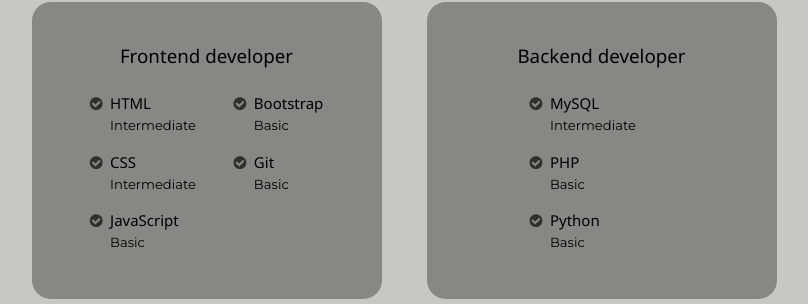
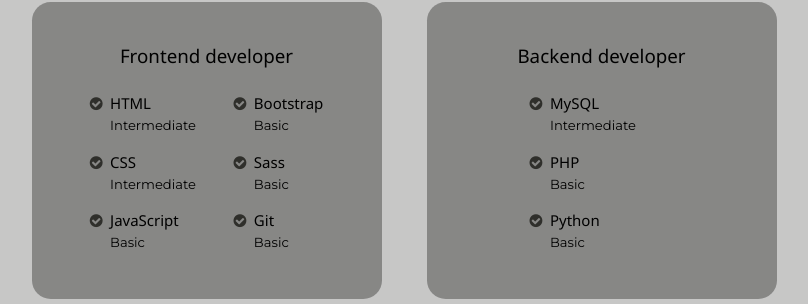
Before and after one commit to MiMendiola/MiMendiola.github.io, a plain HTML site: page index.html in a window 1280 px wide. Shown: the part 1043-1347 px from the top of the page, without its empty margins (236-1044 px from the left). Drawn offline with nearby package versions, Linux system fonts and the light colour scheme.

Commit message:
Last Update

```diff
--- a/index.html
+++ b/index.html
@@ -93,7 +93,6 @@
                         <div class="home_data">
                             <h1 class="home_title">Hi, this Miguel</h1>
                             <h3 class="home_subtitle">Cross-Platform & Frontend developer</h3>
-                            <!-- <p class="home_description">Studies in cross-platform development and in the process of one of the best web developers</p> -->
                             <p class="home_description">Studies in cross-platform development and becoming a web developer.</p>
                             <a href="mailto:mglmendiol@gmail.com" class="button button--flex">
                                 Contact Me <i class="fa fa-envelope button_icon"></i>
@@ -109,13 +108,7 @@
                 <span class="section_subtitle">My introduction</span>
 
                 <div class="about_container container grid">
-                    <!-- <img src="assets/img/about.jpeg" alt="" class="about_img"> -->
-
                     <div class="about_data">
-                        <!-- <p class="about_description">
-                            I consider myself a person with a great facility to learn and learn quickly, so I believe
-                            that in this world of computing I have a long way to go with a great future.
-                        </p> -->
                         <p class="about_description">
                             Im a faster learner and always i seeking ways to improve my skills which in computing world
                             is esencial due it constant changes and updates. I adapt very well to different situation
@@ -137,18 +130,13 @@
                             <span class="about_info-name">Companies <br> worked</span>
                         </div>
                     </div>
-                    <div class="about_buttons">
-                        <a download="" href="assets/pdf/MiguelMendiola-Resume.pdf" class="button button--flex">
-                            Download CV<i class="fa fa-download button_icon"></i>
-                        </a>
-                    </div> -->
+                     -->
                 </div>
             </section>
 
             <!--==================== SKILLS ====================-->
             <section class="skills section" id="skills">
                 <h2 class="section_title">Skills</h2>
-                <!-- <span class="section_subtitle">My technical level</span> -->
 
                 <div class="skills_container container grid">
                     <div class="skills_content">
@@ -199,19 +187,19 @@
                                     <i class="fa fa-check-circle"></i>
 
                                     <div>
+                                        <h3 class="skills_name">Sass</h3>
+                                        <span class="skill_level">Basic</span>
+                                    </div>
+                                </div>
+
+                                <div class="skills_data">
+                                    <i class="fa fa-check-circle"></i>
+
+                                    <div>
                                         <h3 class="skills_name">Git</h3>
                                         <span class="skill_level">Basic</span>
                                     </div>
                                 </div>
-
-                                <!-- <div class="skills_data">
-                                    <i class="fa fa-check-circle"></i>
-
-                                    <div>
-                                        <h3 class="skills_name">React</h3>
-                                        <span class="skill_level">Basic</span>
-                                    </div>
-                                </div> -->
                             </div>
                         </div>
                     </div>
```
